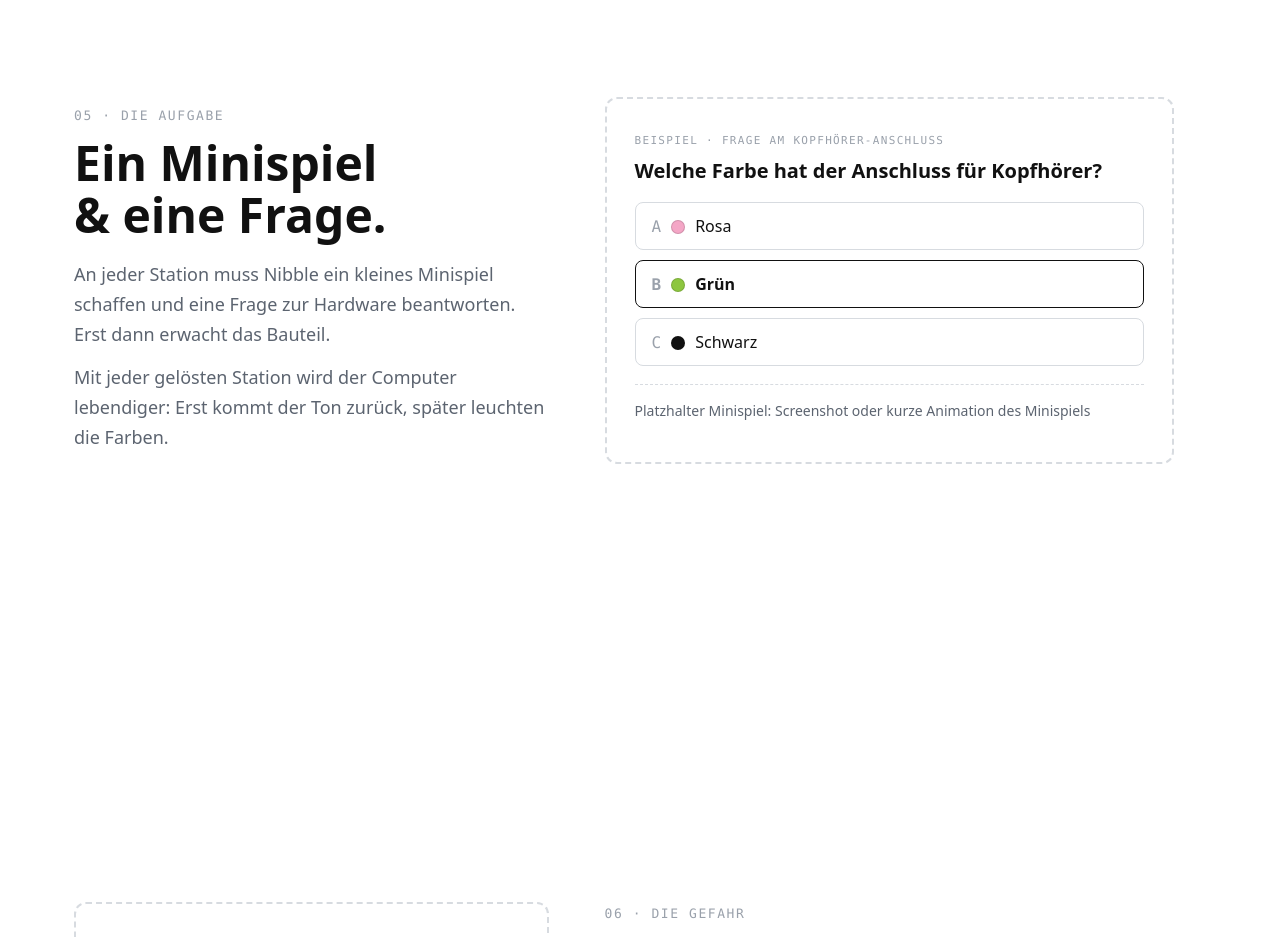
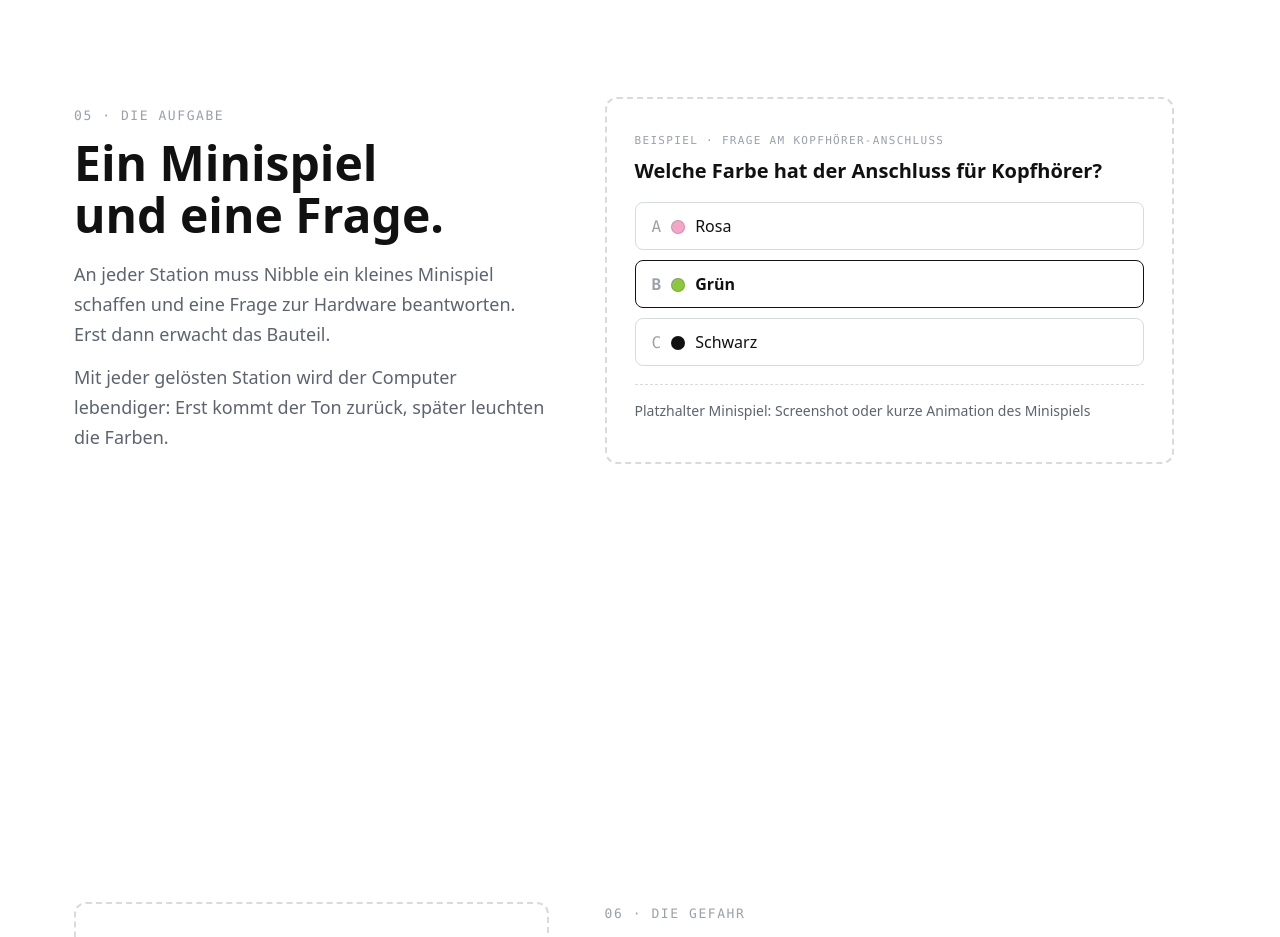
Before and after one commit to mariomackbulme/escapethecomputer, a plain HTML site: page web/index.html in a window 1280 px wide. Shown: the part 3320-4257 px from the top of the page. Drawn offline with Linux system fonts and the light colour scheme.

Commit message:
changed title in section 5

```diff
--- a/web/index.html
+++ b/web/index.html
@@ -483,7 +483,7 @@
       <div class="section__inner">
         <div class="section__text">
           <p class="section__number">05 · Die Aufgabe</p>
-          <h2 class="section__title">Ein Minispiel & eine Frage.</h2>
+          <h2 class="section__title">Ein Minispiel und eine Frage.</h2>
           <p class="section__content">An jeder Station muss Nibble ein kleines Minispiel schaffen und eine Frage zur Hardware beantworten. Erst dann erwacht das Bauteil.</p>
           <p class="section__content">Mit jeder gelösten Station wird der Computer lebendiger: Erst kommt der Ton zurück, später leuchten die Farben.</p>
         </div>
```
